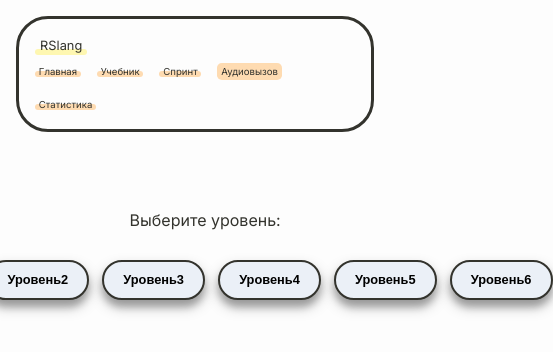
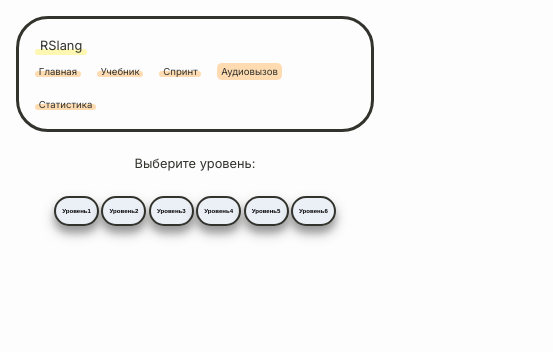
Before and after one commit to max-makk/rslang, a React (Create React App) app: page /audiogame in a window 390 px wide. Shown: the top 352 px of the page, 553 px wide, since content can reach past the window. Built offline with nearby package versions, Linux system fonts and the light colour scheme.

Commit message:
feat: add audiogame adaptive

```diff
--- a/src/pages/AudioGame/AudioGame.module.css
+++ b/src/pages/AudioGame/AudioGame.module.css
@@ -1,10 +1,9 @@
 .audiogame_wrapper {
-  width: 97vw;
-  min-height: 76.8vh;
+  height: 90vh;
   display: flex;
   flex-direction: column;
   align-items: center;
-  margin-top: 2em;
+  margin: 2em auto;
 }
 
 .audiogame_level_wrapper {
@@ -18,7 +17,8 @@
   box-shadow: 0 7px 14px rgba(0, 0, 0, 0.25), 0 7px 7px rgba(0, 0, 0, 0.22);
   border: var(--black) solid 2px;
   border-radius: 5em;
-  margin-left: 1em;
+  margin-left: 0.35em;
+  margin-right: 0.35em;
   padding: 0.8em 1.5em;
   font-size: 0.8rem;
   line-height: 1rem;
@@ -33,7 +33,6 @@
 }
 
 .audiogame_gamewindow_main_wrapper {
-  height: 12em;
   display: flex;
   flex-direction: column;
   align-items: center;
@@ -41,7 +40,7 @@
 }
 
 .audiogame_gamewindow {
-  width: 54em;
+  max-width: 54em;
   /* height: 30em; */
   margin-top: 2em;
   margin-bottom: 2em;
@@ -72,22 +71,36 @@
   box-shadow: 0 7px 14px rgba(0, 0, 0, 0.25), 0 7px 7px rgba(0, 0, 0, 0.22);
   cursor: pointer;
   color: var(--level4);
+  transition: 0.3s;
+}
+
+.audiogame_gamewindow_sound:hover,
+.audiogame_gamewindow_sound:focus {
+  scale: 1.1;
+  transition: 0.3s;
 }
 
 .audiogame_gamewindow_words_string {
   display: flex;
   flex-direction: row;
+  margin: 0 2em;
 }
 
 .audiogame_gamewindow_word {
-  margin-top: 20em;
-  width: 10em;
+  width: 10.2em;
   cursor: pointer;
   border: var(--black) solid 2px;
   border-radius: 5em;
-  padding: 0.6em;
+  padding: 0.7em;
   font-size: 0.8rem;
-  margin: 0.8em;
+  margin: 0.44em;
+  transition: 0.3s;
+}
+
+.audiogame_gamewindow_word:hover,
+.audiogame_gamewindow_word:focus {
+  scale: 1.1;
+  transition: 0.3s;
 }
 
 .audiogame_gamewindow_next_btn {
@@ -99,6 +112,13 @@
   cursor: pointer;
   margin-bottom: 1em;
   margin-top: 1em;
+  transition: 0.3s;
+}
+
+.audiogame_gamewindow_next_btn:hover,
+.audiogame_gamewindow_next_btn:focus {
+  scale: 1.1;
+  transition: 0.3s;
 }
 
 .word_card {
@@ -114,6 +134,67 @@
   box-shadow: none;
 }
 
-.AudioGame_word_card {
-  width: 10em;
+@media (max-width: 860px){
+  .audiogame_level {
+    font-size: 0.7rem;
+    padding: 0.8em 1.2em;
+  }
+  .audiogame_gamewindow_word {
+    width: 9em;
+    padding: 0.7em;
+    font-size: 0.7rem;
+  }
+  .audiogame_gamewindow_words_string {
+    margin: 0 1em;
+  }
+  .audiogame_gamewindow_next_btn {
+    width: 9em;
+    font-size: 0.7rem;
+    padding: 0.7em;
+  }
 }
+
+@media (max-width: 768px){
+  .audiogame_level {
+    font-size: 0.54rem;
+    padding: 0.8em 1em;
+  }
+  .audiogame_wrapper {
+  font-size: 0.8rem;
+  }
+  .audiogame_gamewindow_word {
+    width: 8em;
+    padding: 0.7em;
+    font-size: 0.6rem;
+  }
+  .audiogame_gamewindow_next_btn {
+    width: 8em;
+    font-size: 0.6rem;
+    padding: 0.7em;
+  }
+}
+
+@media (max-width: 558px){
+  .audiogame_level {
+    font-size: 0.38rem;
+    margin-left: 0.2em;
+    margin-right: 0.2em;
+  }
+  .audiogame_gamewindow_words_string {
+    margin: 0;
+  }
+  .audiogame_gamewindow_word {
+    width: 7em;
+    padding: 0.55em;
+    font-size: 0.48rem;
+  }
+  .audiogame_gamewindow_next_btn {
+    width: 7em;
+    font-size: 0.48rem;
+    padding: 0.55em;
+  }
+  .audiogame_gamewindow_sound {
+    width: 4em;
+    height: 4em;
+  }
+}
```
